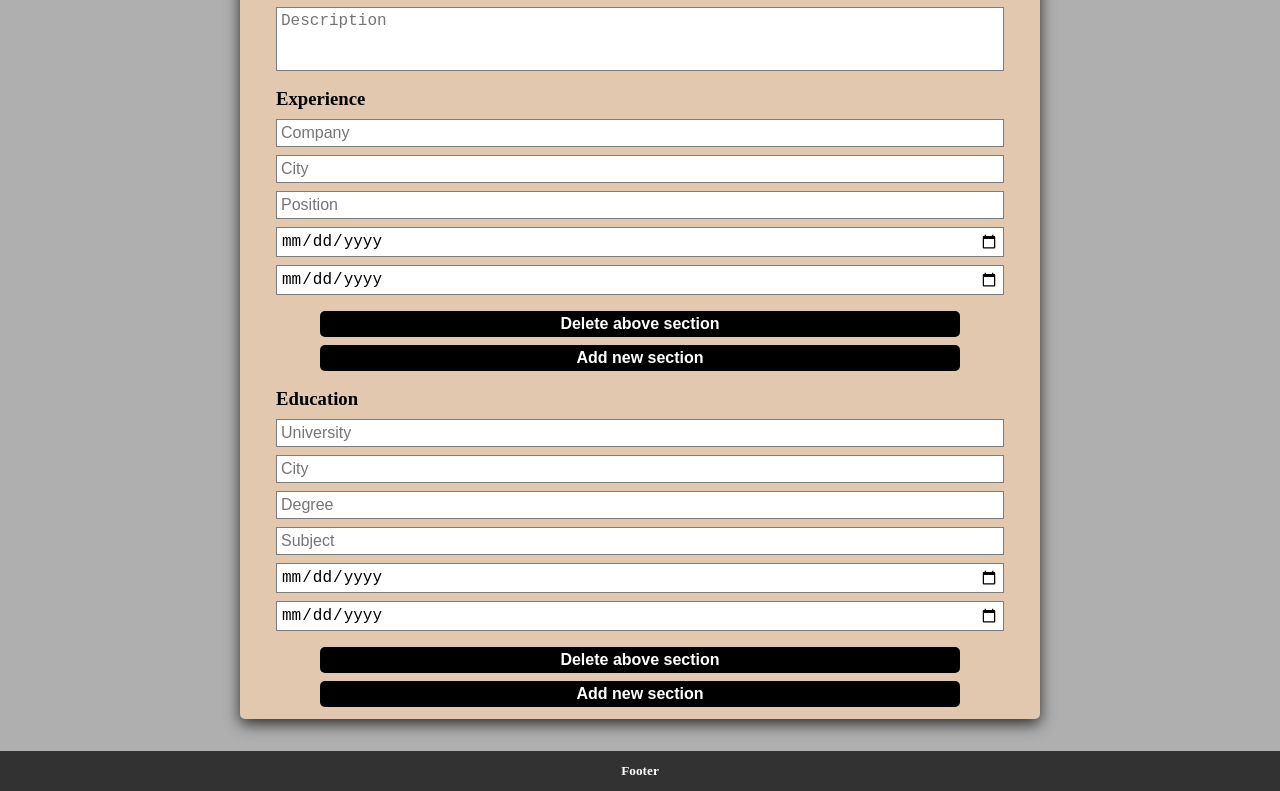
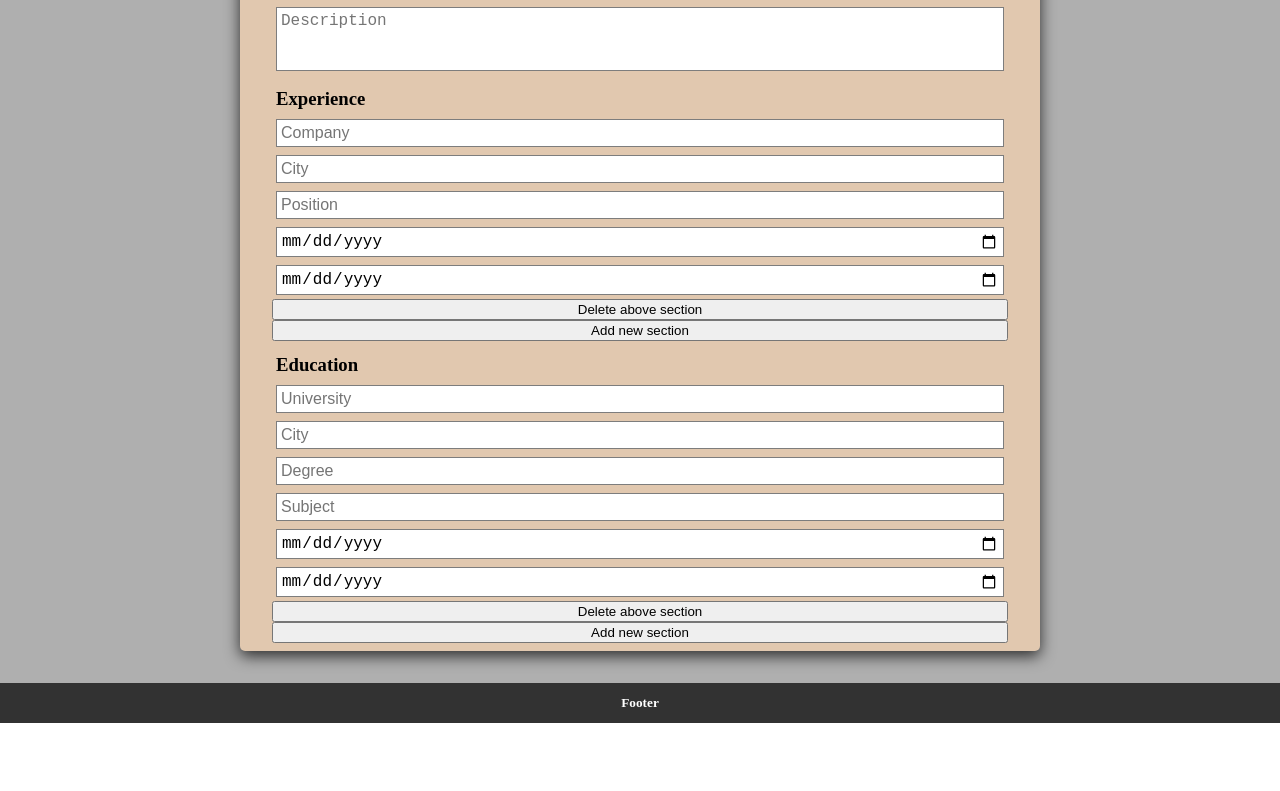
Before and after one commit to gizinski-jacek/cv-project-react, a React (Create React App) app: page / in a window 1280 px wide. Shown: the part 1415-2206 px from the top of the page. After the commit the page ends 2138 px from the top, so only its background shows below. Built offline with nearby package versions, Linux system fonts and the light colour scheme.

Commit message:
Class renaming.

```diff
--- a/src/components/DirectEditComponents/ExperienceEdit.js
+++ b/src/components/DirectEditComponents/ExperienceEdit.js
@@ -44,7 +44,7 @@ function ExperienceEdit(props) {
 				onChange={(e) => handleChange(e, item.id)}
 			/>
 			<button
-				className='removeBtnFloat'
+				className='deleteBtnInCV'
 				type='submit'
 				onClick={(e) => handleRemove(e, item.id)}
 			>
--- a/src/components/DirectEditComponents/OverviewDirect.js
+++ b/src/components/DirectEditComponents/OverviewDirect.js
@@ -189,7 +189,7 @@ function OverviewDirect(props) {
 							<h3>
 								Experience
 								<button
-									className='addBtnFloat'
+									className='addBtnInCV'
 									id='addExp'
 									type='submit'
 									onClick={addExperience}
@@ -208,7 +208,7 @@ function OverviewDirect(props) {
 							<h3>
 								Education
 								<button
-									className='addBtnFloat'
+									className='addBtnInCV'
 									id='addEdu'
 									type='submit'
 									onClick={addEducation}
--- a/src/components/FormOverviewComponents/EduSection.js
+++ b/src/components/FormOverviewComponents/EduSection.js
@@ -61,7 +61,7 @@ function EduSection(props) {
 				/>
 			</label>
 			<button
-				className='deleteBtn'
+				className='deleteBtnInForm'
 				onClick={(e) => handleRemove(e, data.id)}
 			>
 				Delete above section
--- a/src/components/FormOverviewComponents/Education.js
+++ b/src/components/FormOverviewComponents/Education.js
@@ -14,7 +14,7 @@ function Education(props) {
 		<section>
 			<h3>Education</h3>
 			{educationItems}
-			<button className='addBtn' type='submit' onClick={handleAdd}>
+			<button className='addBtnInForm' type='submit' onClick={handleAdd}>
 				Add new section
 			</button>
 		</section>
--- a/src/components/FormOverviewComponents/ExpSection.js
+++ b/src/components/FormOverviewComponents/ExpSection.js
@@ -52,7 +52,7 @@ function ExpSection(props) {
 				/>
 			</label>
 			<button
-				className='deleteBtn'
+				className='deleteBtnInForm'
 				onClick={(e) => handleRemove(e, data.id)}
 			>
 				Delete above section
--- a/src/components/FormOverviewComponents/Experience.js
+++ b/src/components/FormOverviewComponents/Experience.js
@@ -14,7 +14,7 @@ function Experience(props) {
 		<section>
 			<h3>Experience</h3>
 			{experienceItems}
-			<button className='addBtn' type='submit' onClick={handleAdd}>
+			<button className='addBtnInForm' type='submit' onClick={handleAdd}>
 				Add new section
 			</button>
 		</section>
```
